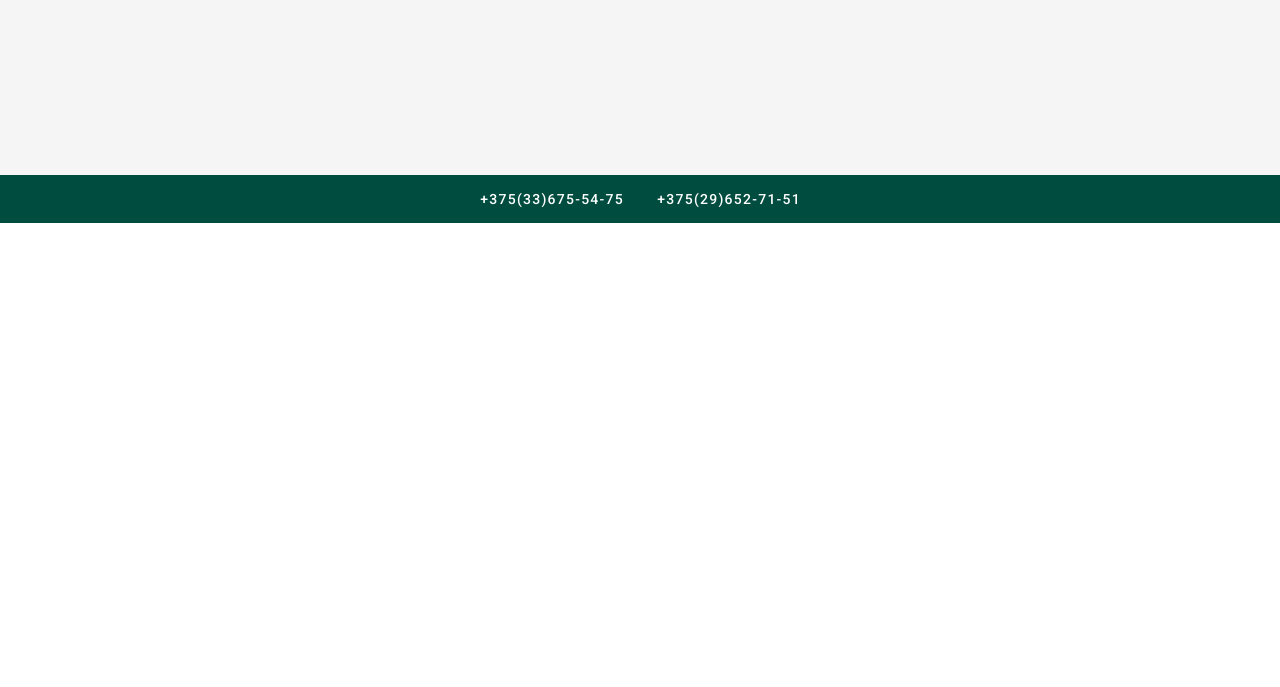
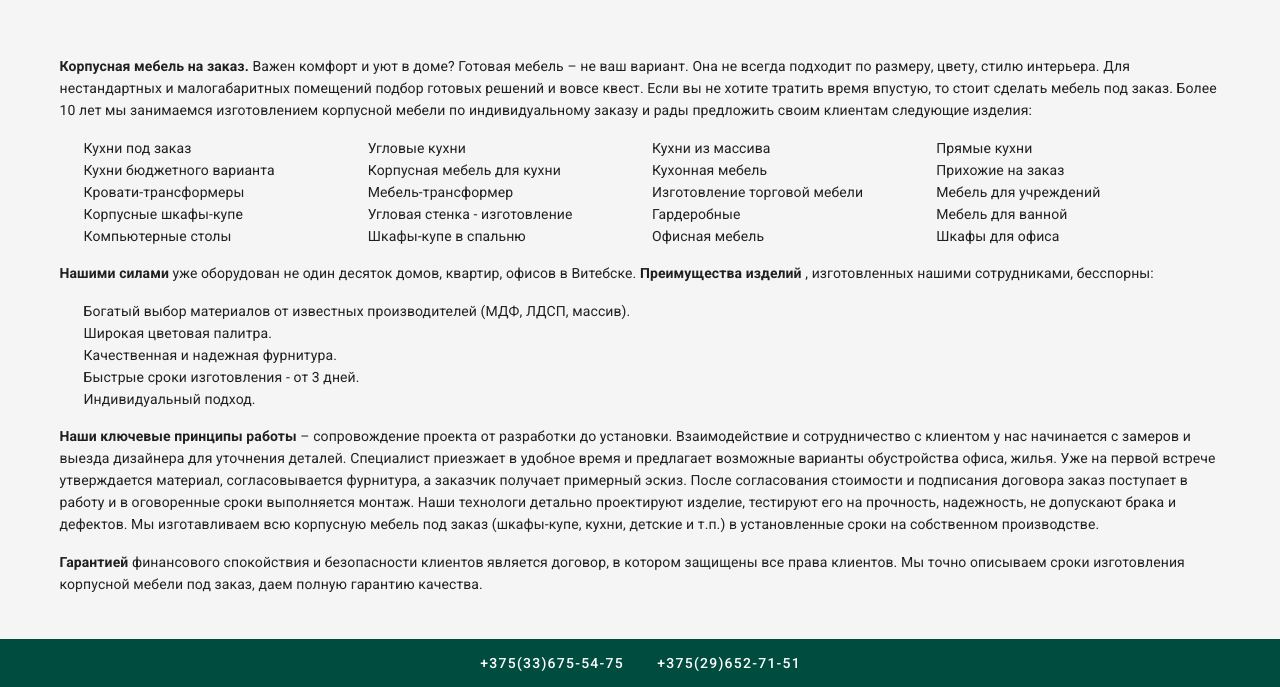
Before and after one commit to Domovikx/polidrev_site, a Vue app in the folder src/client/: page /CabinetFurniture in a window 1280 px wide. Shown: the part 577-1264 px from the top of the page. Before the commit the page ends 800 px from the top, so only its background shows below. Built offline with nearby package versions, Linux system fonts and the light colour scheme; no server answers.

Commit message:
feature: add text content

```diff
--- a/src/client/src/App.vue
+++ b/src/client/src/App.vue
@@ -68,4 +68,14 @@ export default class App extends Vue {
   </v-app>
 </template>
 
-<style lang="scss" scoped></style>
+<style lang="scss">
+.header-1 {
+  font-size: 1.5rem;
+  padding: 20px 0;
+  line-height: 1.25;
+}
+a:focus,
+a:hover {
+  text-decoration: none;
+}
+</style>
--- a/src/client/src/views/pages/CabinetFurniturePage.vue
+++ b/src/client/src/views/pages/CabinetFurniturePage.vue
@@ -9,18 +9,105 @@ export default class CabinetFurniturePage extends Vue {
 
 <template>
   <v-container>
-    CabinetFurniturePage
+    <section>
+      <header class="header-1">Производство корпусной мебели на заказ</header>
+      <v-img
+        class="v-img"
+        src="../../assets/img-001/custom-cutting-1.webp"
+        max-height="440"
+      ></v-img>
 
-    <v-img
-      class="v-img"
-      src="../../assets/img-001/custom-cutting-1.webp"
-      max-height="440"
-    ></v-img>
+      <p>
+        <strong>Корпусная мебель на заказ. </strong>
+
+        Важен комфорт и уют в доме? Готовая мебель – не ваш вариант. Она не
+        всегда подходит по размеру, цвету, стилю интерьера. Для нестандартных и
+        малогабаритных помещений подбор готовых решений и вовсе квест. Если вы
+        не хотите тратить время впустую, то стоит сделать мебель под заказ.
+        Более 10 лет мы занимаемся изготовлением корпусной мебели по
+        индивидуальному заказу и рады предложить своим клиентам следующие
+        изделия:
+      </p>
+
+      <ul class="list grid list-type-none">
+        <li>Кухни под заказ</li>
+        <li>Угловые кухни</li>
+        <li>Кухни из массива</li>
+        <li>Прямые кухни</li>
+        <li>Кухни бюджетного варианта</li>
+        <li>Корпусная мебель для кухни</li>
+        <li>Кухонная мебель</li>
+        <li>Прихожие на заказ</li>
+        <li>Кровати-трансформеры</li>
+        <li>Мебель-трансформер</li>
+        <li>Изготовление торговой мебели</li>
+        <li>Мебель для учреждений</li>
+        <li>Корпусные шкафы-купе</li>
+        <li>Угловая стенка - изготовление</li>
+        <li>Гардеробные</li>
+        <li>Мебель для ванной</li>
+        <li>Компьютерные столы</li>
+        <li>Шкафы-купе в спальню</li>
+        <li>Офисная мебель</li>
+        <li>Шкафы для офиса</li>
+      </ul>
+
+      <p>
+        <strong>Нашими силами</strong>
+        уже оборудован не один десяток домов, квартир, офисов в Витебске.
+        <strong>Преимущества изделий</strong>
+        , изготовленных нашими сотрудниками, бесспорны:
+      </p>
+
+      <ul class="list list-type-none">
+        <li>
+          Богатый выбор материалов от известных производителей (МДФ, ЛДСП,
+          массив).
+        </li>
+        <li>Широкая цветовая палитра.</li>
+        <li>Качественная и надежная фурнитура.</li>
+        <li>Быстрые сроки изготовления - от 3 дней.</li>
+        <li>Индивидуальный подход.</li>
+      </ul>
+
+      <p>
+        <strong>Наши ключевые принципы работы</strong>
+        – сопровождение проекта от разработки до установки. Взаимодействие и
+        сотрудничество с клиентом у нас начинается с замеров и выезда дизайнера
+        для уточнения деталей. Специалист приезжает в удобное время и предлагает
+        возможные варианты обустройства офиса, жилья. Уже на первой встрече
+        утверждается материал, согласовывается фурнитура, а заказчик получает
+        примерный эскиз. После согласования стоимости и подписания договора
+        заказ поступает в работу и в оговоренные сроки выполняется монтаж. Наши
+        технологи детально проектируют изделие, тестируют его на прочность,
+        надежность, не допускают брака и дефектов. Мы изготавливаем всю
+        корпусную мебель под заказ (шкафы-купе, кухни, детские и т.п.) в
+        установленные сроки на собственном производстве.
+      </p>
+
+      <p>
+        <strong>Гарантией</strong> финансового спокойствия и безопасности
+        клиентов является договор, в котором защищены все права клиентов. Мы
+        точно описываем сроки изготовления корпусной мебели под заказ, даем
+        полную гарантию качества.
+      </p>
+    </section>
   </v-container>
 </template>
 
 <style lang="scss" scoped>
 .v-img {
   border-radius: 4px;
+  margin: 15px 0;
+}
+.list {
+  margin: 15px 0;
+}
+.list-type-none {
+  list-style-type: none;
+}
+.grid {
+  display: grid;
+  grid-template-columns: repeat(auto-fill, minmax(250px, 1fr));
 }
 </style>
--- a/src/client/src/views/pages/HomePage.vue
+++ b/src/client/src/views/pages/HomePage.vue
@@ -8,42 +8,62 @@ export default class HomePage extends Vue {
 </script>
 
 <template>
-  <v-container
-    >HomePage Lorem ipsum dolor sit amet consectetur adipisicing elit. Nisi,
-    dicta! Eaque quisquam veniam, error modi ad quaerat, voluptate placeat, non
-    atque id magnam exercitationem impedit cum facere quo alias iusto. Lorem
-    ipsum dolor, sit amet consectetur adipisicing elit. Labore nihil animi
-    reiciendis dicta veniam nostrum, error, voluptates officiis eos perspiciatis
-    libero pariatur distinctio rem quae fugiat. Id hic corrupti laboriosam.
-    Porro, aliquid earum hic quam praesentium ipsa reiciendis laudantium vel
-    quis qui voluptatem sunt unde temporibus maxime aspernatur inventore beatae
-    enim odio incidunt quaerat id? Non optio eius neque recusandae! Dolor,
-    temporibus ex cum saepe impedit doloremque nam! Reiciendis aliquam qui at
-    animi, ut fuga veniam sint obcaecati eos, consequuntur magni labore
-    veritatis delectus quaerat placeat minima nostrum! Inventore, veritatis? Cum
-    iusto obcaecati repudiandae explicabo expedita quas quibusdam necessitatibus
-    in, earum dolorem alias nobis molestiae aliquam praesentium voluptatem
-    accusantium inventore labore, et similique animi eveniet. Animi tempore
-    beatae reiciendis blanditiis! Ipsum dolorem fugiat aspernatur doloremque
-    sint, soluta veniam eaque corrupti illo tempora natus nam harum autem
-    dolorum similique numquam rerum totam alias beatae eum labore sunt deleniti
-    adipisci ab? Recusandae? Harum dolorum, quis numquam, vel veritatis soluta
-    iste officia repellat necessitatibus voluptates assumenda velit molestiae
-    sequi quibusdam, quisquam laborum! Consequuntur consectetur id dolorum
-    tempora minus libero cum ipsa dolores! Iste. Magnam maiores totam non
-    dolorum iusto pariatur, aliquid, vel rerum beatae est ducimus doloribus hic
-    natus delectus laborum corrupti? Pariatur, quibusdam aut unde dolorum cumque
-    debitis natus eveniet maxime quidem! Omnis distinctio reprehenderit
-    molestias dolor id voluptatum consequatur quo veritatis atque soluta eum
-    esse, commodi ipsam alias tempora officiis numquam dolores aut fugit ullam,
-    totam eius recusandae? Minus, aliquid soluta. Unde dolorem reprehenderit
-    molestias minus, cumque aspernatur praesentium expedita. Assumenda, ab
-    aliquid. Dolorem ea facere adipisci itaque voluptatem quo, veniam dolore
-    temporibus, beatae minus in dolor pariatur illum odio hic. Dolor qui dolorum
-    reprehenderit debitis, aut minima perferendis aperiam possimus, iusto iste
-    recusandae doloribus ullam assumenda ea architecto inventore eius laudantium
-    blanditiis saepe sapiente laborum nemo reiciendis quaerat perspiciatis?
-    Voluptates!
+  <v-container>
+    <p>
+      <strong>Главной целью ООО «ПЭП «Полидрев»</strong>
+      является предоставление людям недорогой, удобной, комфортной и красивой
+      мягкой мебели, подходящей также и для малометражных квартир.
+    </p>
+
+    <p>
+      <strong>Ассортимент мягкой мебели</strong>
+      обладает высоким качеством. Мебельные материалы – обивочные ткани и
+      мебельные кожзаменители, применяемые для обивки, обладают высокой
+      прочностью, стойкостью к истиранию. Срок службы мягкой мебели не менее 10
+      лет, гарантийный срок службы – 18 месяцев.
+    </p>
+
+    <p>
+      <strong>Мебель надежна и безопасна в эксплуатации</strong>
+      , что подтверждается Декларацией о соответствии ЕАЭС N RU
+      Д-BY.МН33.В.00539 от 20.03.2018 года. Механизмы разборки диван-кроватей, а
+      также кресел-кроватей выполнены таким образом, чтобы быть достаточно
+      простыми и надежными. Конструкция мебели обеспечивает полную безопасность:
+      мягкие углы мебели, все соединения сделаны очень устойчиво.
+    </p>
+
+    <p>
+      ООО «ПЭП «Полидрев» реализует мягкую мебель через торговые предприятия
+      г.Витебска и Витебской области:
+    </p>
+
+    <ul>
+      <li>Торговый Дом «Витязь</li>
+      <li>ОАО «Витебский Хозторг» в г.Витебск и в г.Новополоцк</li>
+      <li>ОАО «Дом торговли» г.Полоцка</li>
+      <li>ООО "БелАртМебель"</li>
+    </ul>
+
+    <p>
+      На предприятии с 28 ноября 2019 года работает
+      <strong>склад-магазин</strong>.
+      <br />
+      Время работы склад-магазина: Пн-Пт с 8.30 до 18.30 (без обеда), <br />
+      Суббота с 09.30 до 14.30. Выходной - Воскресенье.
+    </p>
+
+    <p>
+      Покупатель также может обратиться непосредственно на предприятие и
+      заказать любое изделие в индивидуальном порядке: выбрать вид материала
+      обивки, а также цвет обивки, размеры.
+      <strong>
+        Оплата производится:
+      </strong>
+      за наличный расчет, через платежный терминал - по карточке, в безналичном
+      порядке через систему «Расчет» (ЕРИП), либо через интернет-банк
+      (Произвольный платеж). Работаем по картам рассрочек "Халва", "Карта
+      покупок", "KartoFUN".
+    </p>
 
     <v-img src="../../assets/img-001/wood.webp" max-height="440"></v-img>
   </v-container>
--- a/src/client/src/views/pages/PaymentPage/PaymentMethods.vue
+++ b/src/client/src/views/pages/PaymentPage/PaymentMethods.vue
@@ -56,7 +56,7 @@ export default class PaymentMethods extends Vue {
         >
         </v-img>
 
-        <div>Интернет-банк</div>
+        <span>Интернет-банк</span>
       </li>
     </ul>
   </section>
@@ -112,6 +112,11 @@ li {
   place-content: center;
   justify-items: center;
   border-radius: 16px;
+  padding: 10px;
+
+  // span {
+  //   white-space: nowrap;
+  // }
 }
 
 .payment-methods-img {
```
Also changed, not shown: src/client/README.md.
